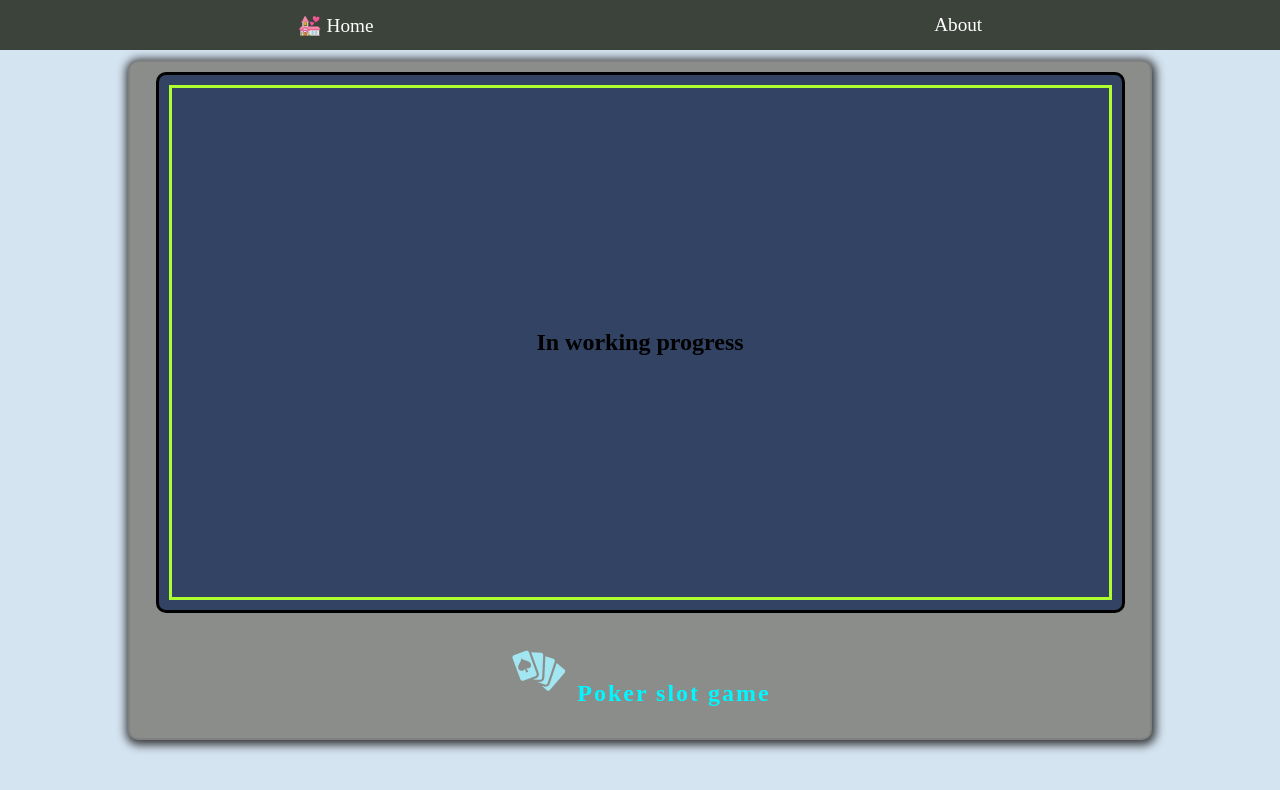
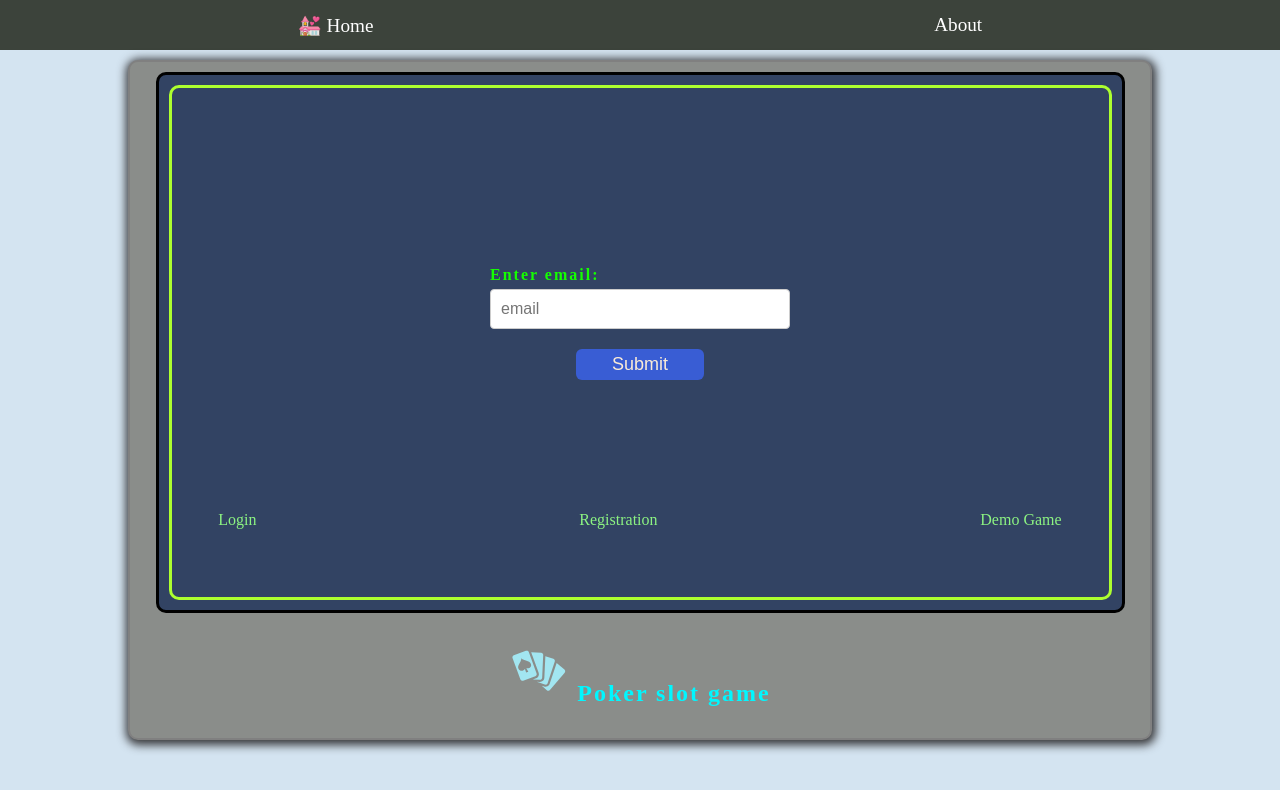
Before and after one commit to kokolotoo/semple-hold-em, a React (Vite) app: page /forgot-page in a window 1280 px wide. Shown: the top 790 px of the page. Built offline with nearby package versions, Linux system fonts and the light colour scheme; a web font is replaced by a local one.

Commit message:
add forgot-pass functionality

```diff
--- a/src/Components/Home/ForgotPage.jsx
+++ b/src/Components/Home/ForgotPage.jsx
@@ -1,16 +1,49 @@
 import React, { useState, useContext } from 'react';
 import './home.css'
 import DataContext from '../../Context/DataContext';
-import { useNavigate } from 'react-router';
+import { Link } from 'react-router';
 
 const ForgotPage = () => {
 
-    const {profiles} = useContext(DataContext)
+  const { profiles } = useContext(DataContext)
+  const [searchEmail, setSearchEmail] = useState('')
+  const [searchResult, setSearchResult] = useState(null)
 
+  const checkForPassword = (e) => {
+    e.preventDefault()
+    const findMatch = profiles.filter(profile => profile.email === searchEmail)
+    if (findMatch.length > 0) {
+      setSearchResult(`Username: ${findMatch[0].username} / pass: ${findMatch[0].password}`)
+    } else {
+      setSearchResult(`Not profile with : ${searchEmail}`)
+    }
+    setSearchEmail('')
+  }
 
   return (
     <main className='forgot-container'>
-          <h2> In working progress</h2>
+
+      {searchResult && <h3>{searchResult}</h3>}
+
+      <form onSubmit={checkForPassword}>
+
+        <label htmlFor="email">Enter email:</label>
+        <input type="email"
+          placeholder='email'
+          value={searchEmail}
+          onChange={(e) => setSearchEmail(e.target.value)}
+          required
+        />
+
+        <button>Submit</button>
+      </form>
+
+      <section className='navigation-container'>
+        <Link to='/login'>Login</Link>
+        <Link to='/register'>Registration</Link>
+        <Link to='/game'>Demo Game</Link>
+      </section>
+
     </main>
   );
 }
--- a/src/Components/Home/home.css
+++ b/src/Components/Home/home.css
@@ -271,12 +271,60 @@ input[type="checkbox"] {
 
 .forgot-container {
     border: 3px solid greenyellow;
+    border-radius: 10px;
     width: 100%;
     height: 100%;
-    display:flex;
+    display: flex;
+    flex-direction: column;
     align-items: center;
     justify-content: center;
 }
 
+.forgot-container label {
+    color: #15ff00;
+    letter-spacing: 2px;
+}
+
+.forgot-container form {
+    width: 70%;
+    max-width: 300px;
+    height: 70%;
+    display: flex;
+    flex-direction: column;
+    justify-content: center;
+}
+
+.forgot-container button {
+    padding: 5px 2em;
+    margin-top: 2em;
+    max-width: 70%;
+    margin: 20px auto;
+    background-color: #395dd4;
+    color: antiquewhite;
+    font-size: large;
+    border-radius: 6px;
+    border: none;
+}
+
+.forgot-container button:hover{
+    background-color: #1335a7;
+    transition: 0.3s;
+}
+
+.navigation-container a {
+    color: #8cf382;
+    text-decoration: none;
+}
+
+.navigation-container {
+    width: 90%;
+    display: flex;
+    justify-content: space-between;
+}
+
+.forgot-container h3{
+    color: #d0ff00;
+    font-size: clamp(12px, 2vw, 20px);
+}
 
 /*      FORGOT PAGE      */
```
